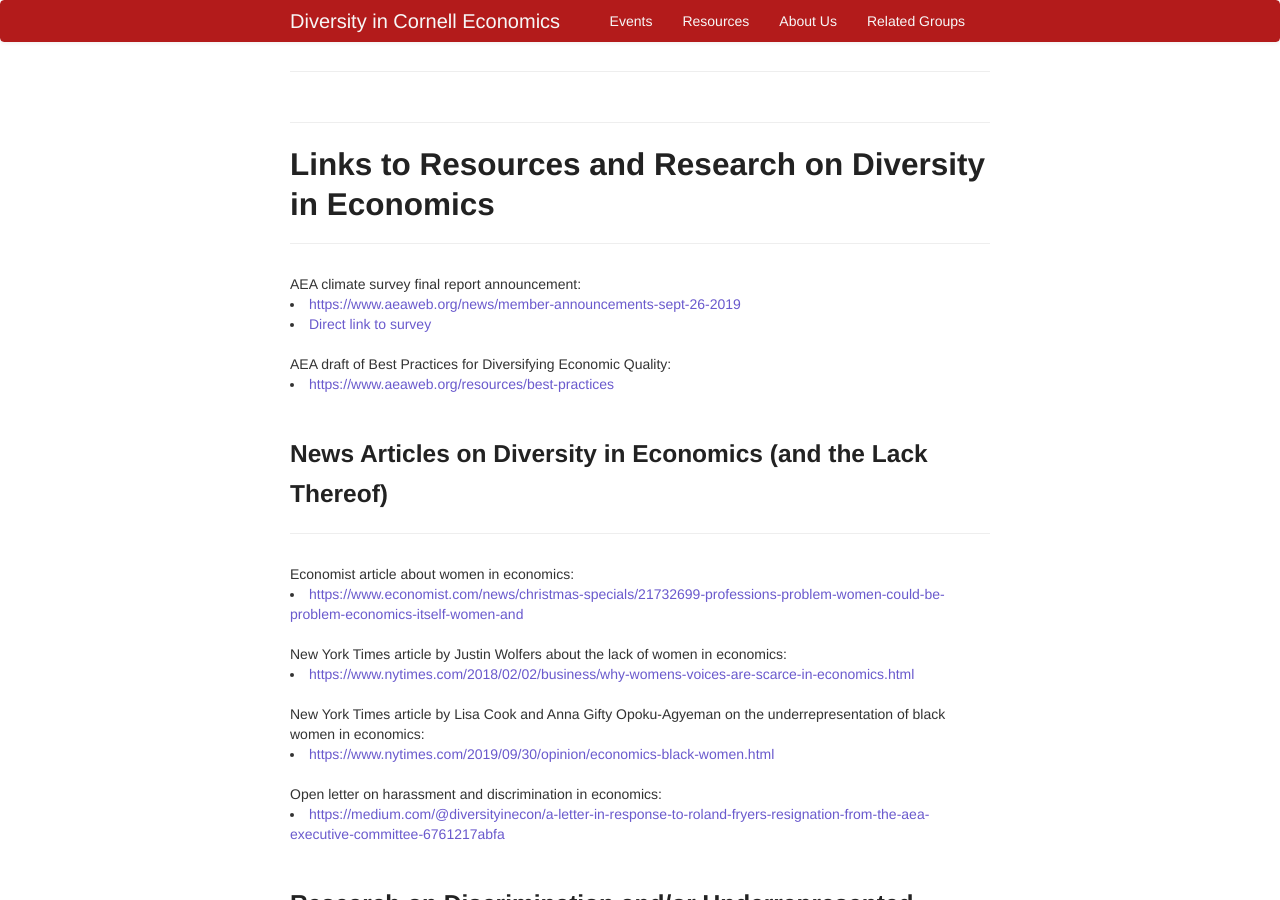
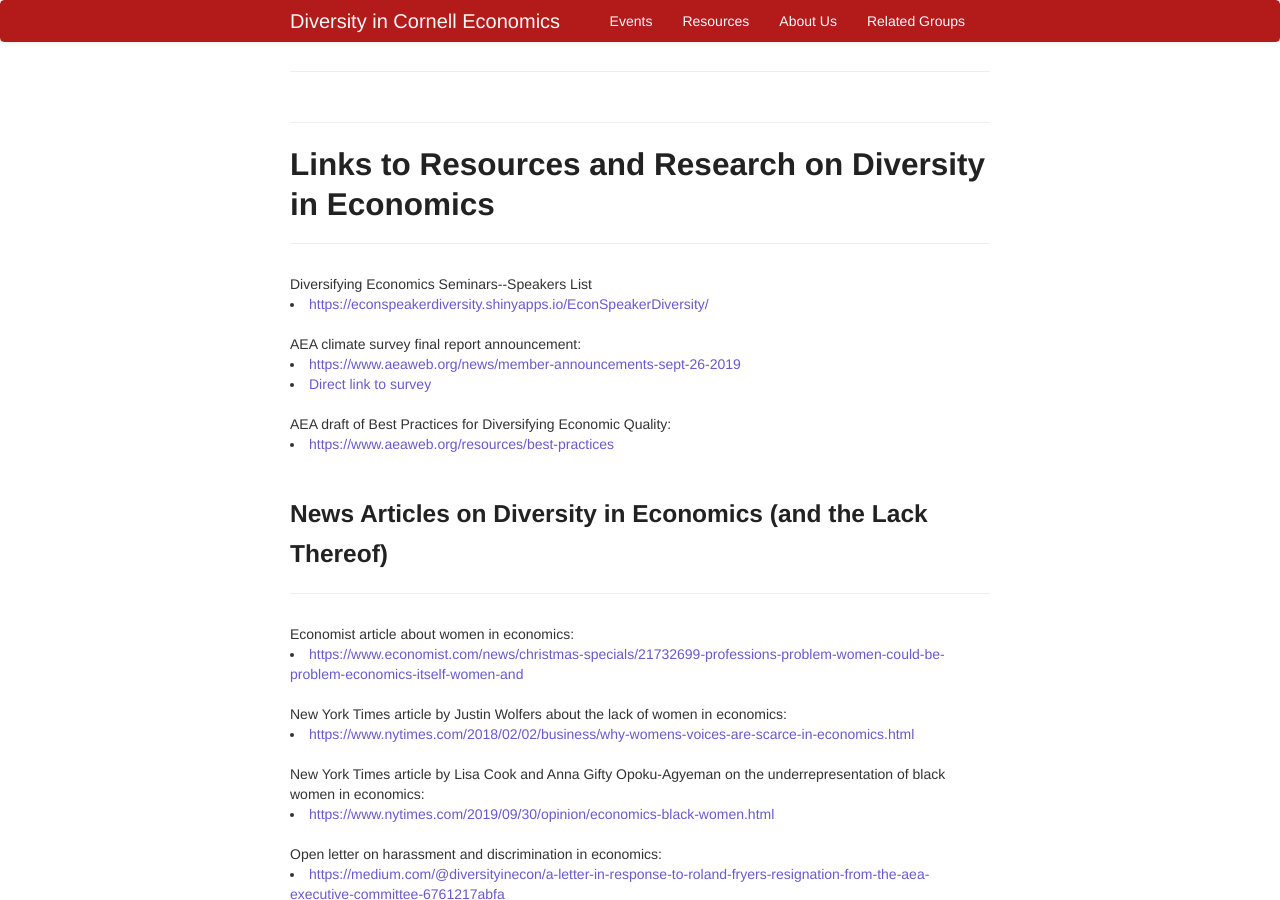
Before and after one commit to aponce6/Diversity-in-Cornell-Economics.github.io, a Jekyll site: the page built from pages/resources.md, in a window 1280 px wide and 900 px high. Built offline with Jekyll 4.4.1, drawn with Linux system fonts in a browser that asks for light colours; our own code applies the rules of GitHub Pages for plain Markdown files.

Commit message:
add diversifying economics seminars - speakers list to resources page

```diff
--- a/pages/resources.md
+++ b/pages/resources.md
@@ -37,7 +37,13 @@ To remove the underline from the title, remove the <u> tags (<u> and </u>)
 
 <div class="row-fluid">
   <div class="span12">
-    AEA climate survey final report announcement:
+
+Diversifying Economics Seminars--Speakers List
+<li><a href="https://econspeakerdiversity.shinyapps.io/EconSpeakerDiversity/">https://econspeakerdiversity.shinyapps.io/EconSpeakerDiversity/</a></li>
+
+<br/>
+
+AEA climate survey final report announcement:
     <li><a href="https://www.aeaweb.org/news/member-announcements-sept-26-2019">https://www.aeaweb.org/news/member-announcements-sept-26-2019</a></li>
 
  <li><a href="https://www.aeaweb.org/resources/member-docs/final-climate-survey-results-sept-2019">Direct link to survey</a></li>
```
